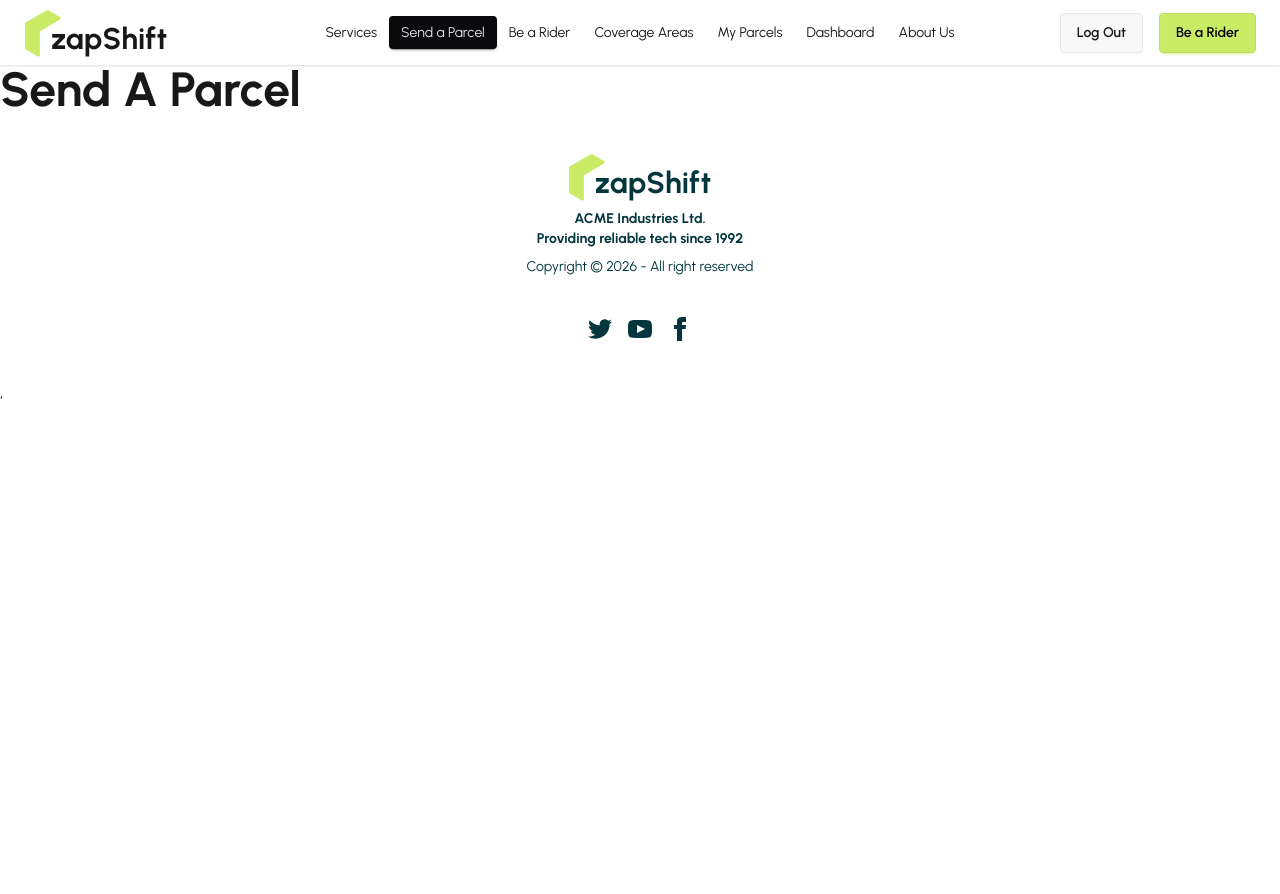
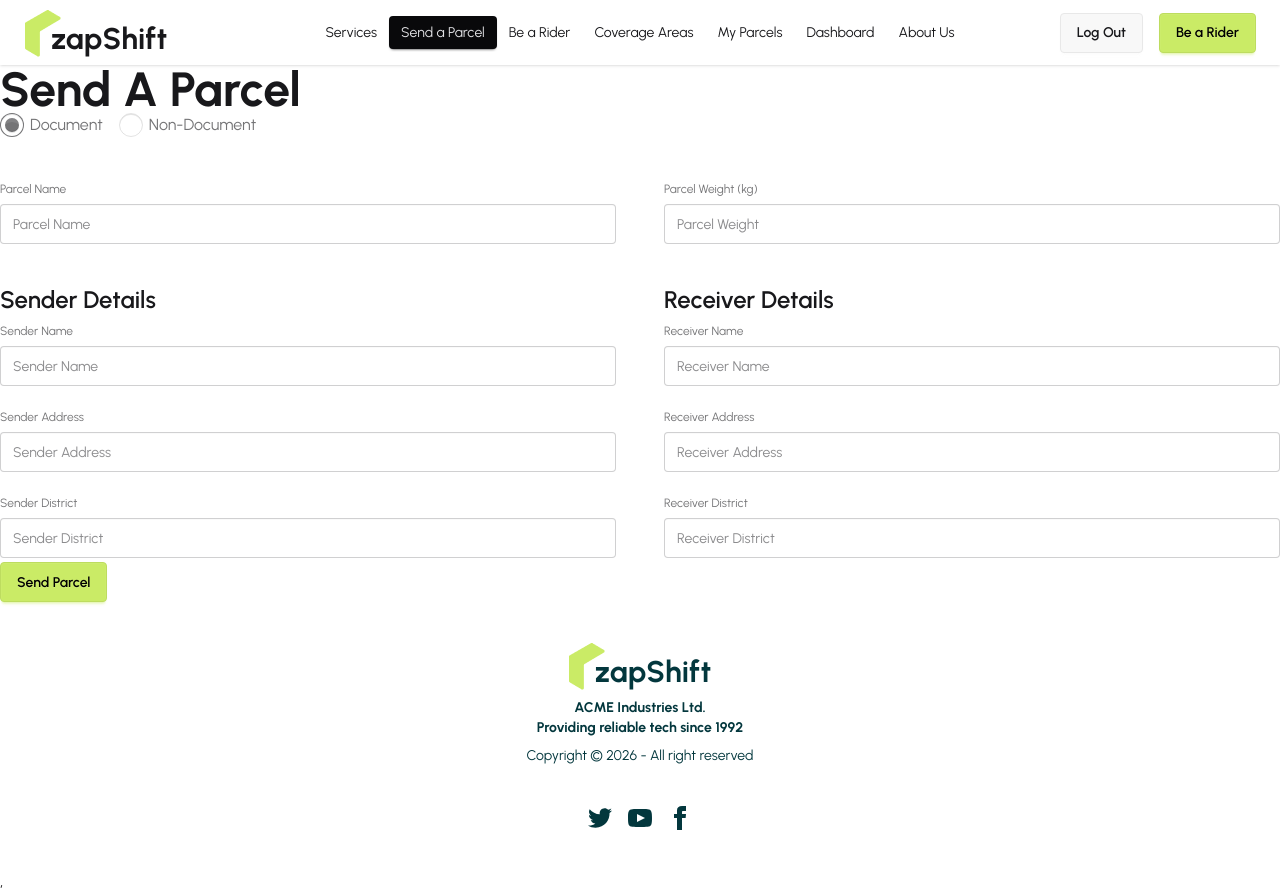
Before and after one commit to Rasujon3/zap-shift-client, a React (Vite) app: page /send-parcel in a window 1280 px wide. Before the commit the page ends 800 px from the top, so only its background shows below. Built offline with nearby package versions, Linux system fonts and the light colour scheme; no server answers; sample sign-in values are in the browser's storage.

Commit message:
added send parcel form

```diff
--- a/src/pages/SendParcel/SendParcel.jsx
+++ b/src/pages/SendParcel/SendParcel.jsx
@@ -11,23 +11,65 @@
         <div>
             <h2 className="text-5xl font-bold">Send A Parcel</h2>
             <form onSubmit={handleSubmit(handleSendParcel)}>
-                {/* document */}
-                <div></div>
+                {/* parcel type*/}
+                <div>
+                    <label className="label mr-4">
+                        <input type="radio" {...register('parcelType')} value="document" className="radio" defaultChecked />
+                        Document
+                    </label>
+                    <label className="label">
+                        <input type="radio" {...register('parcelType')} value="non-document" className="radio" />
+                        Non-Document
+                    </label>
+                </div>
 
                 {/* parcel info: name, weight */}
-                <div>
+                <div className='grid grid-cols-1 md:grid-cols-2 gap-12 my-8'>
+                    <fieldset className="fieldset">
+                        <label className="label">Parcel Name</label>
+                        <input type="text" {...register('parcelName')} className="input w-full" placeholder="Parcel Name" />
+                    </fieldset>
+                    <fieldset className="fieldset">
+                        <label className="label">Parcel Weight (kg)</label>
+                        <input type="number" {...register('parcelWeight')} className="input w-full" placeholder="Parcel Weight" />
+                    </fieldset>
 
                 </div>
 
                 {/* two column */}
-                <div>
-                    {/* sender info */}
-                    <div>
+                <div className='grid grid-cols-1 md:grid-cols-2 gap-12'>
+                    {/* sender Details */}
+                    <fieldset className="fieldset">
+                        <h4 className="text-2xl font-semibold">Sender Details</h4>
+                        {/* sender name */}
+                        <label className="label">Sender Name</label>
+                        <input type="text" {...register('senderName')} className="input w-full" placeholder="Sender Name" />
 
-                    </div>
-                    {/* receiver info */}
+                        {/* sender address */}
+                        <label className="label mt-4">Sender Address</label>
+                        <input type="text" {...register('senderAddress')} className="input w-full" placeholder="Sender Address" />
+
+                        {/* sender District */}
+                        <label className="label mt-4">Sender District</label>
+                        <input type="text" {...register('senderDistrict')} className="input w-full" placeholder="Sender District" />
+                    </fieldset>
+                    {/* receiver Details */}
+                    <fieldset className="fieldset">
+                        <h4 className="text-2xl font-semibold">Receiver Details</h4>
+                        {/* receiver name */}
+                        <label className="label">Receiver Name</label>
+                        <input type="text" {...register('receiverName')} className="input w-full" placeholder="Receiver Name" />
+
+                        {/* receiver address */}
+                        <label className="label mt-4">Receiver Address</label>
+                        <input type="text" {...register('receiverAddress')} className="input w-full" placeholder="Receiver Address" />
+
+                        {/* receiver District */}
+                        <label className="label mt-4">Receiver District</label>
+                        <input type="text" {...register('receiverDistrict')} className="input w-full" placeholder="Receiver District" />
+                    </fieldset>
                 </div>
-
+                <input type="submit" className='btn btn-primary text-black' value="Send Parcel" />
             </form>
         </div>
     );
```
